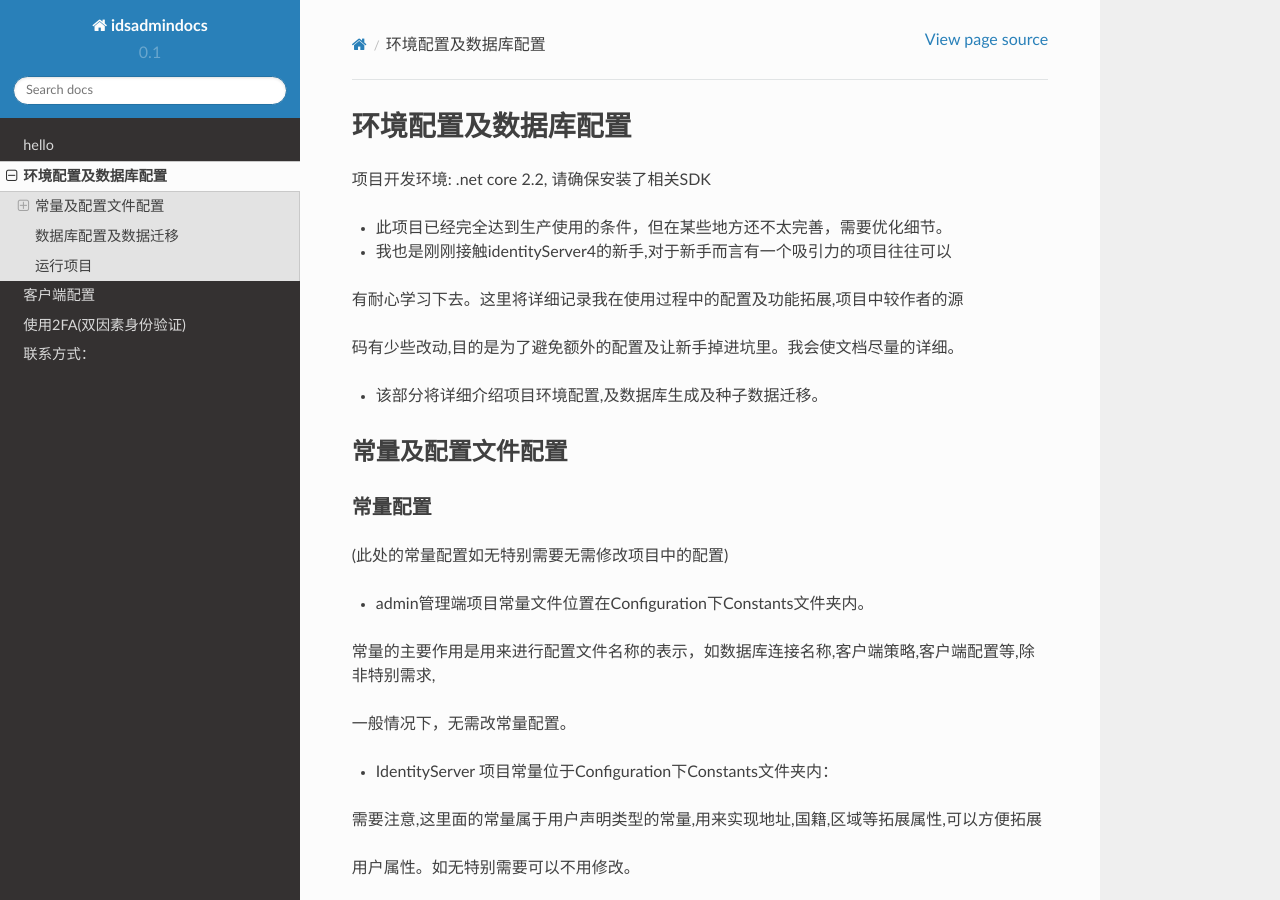
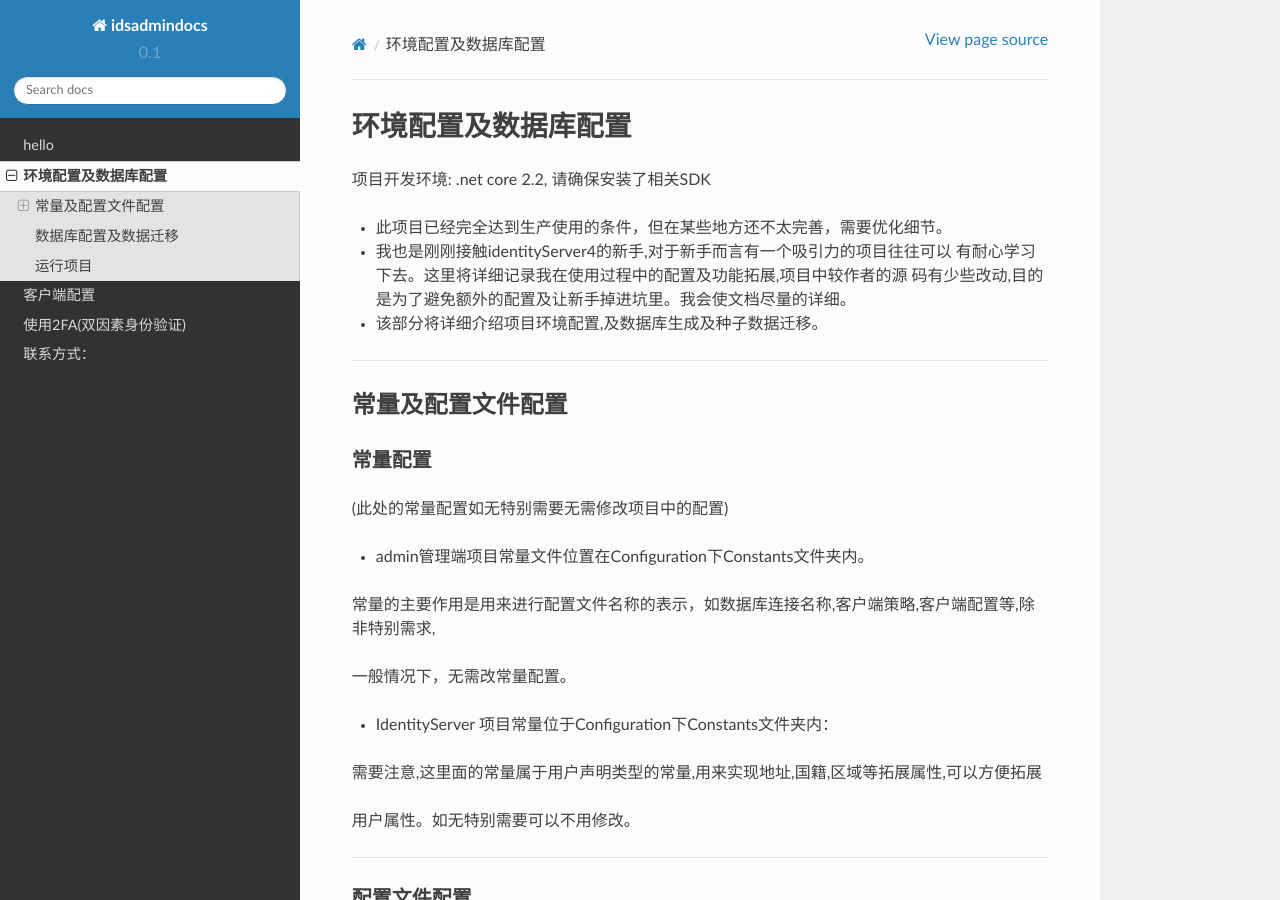
Before and after one commit to gnsilence/id4admindocs, a Sphinx documentation site: the page built from source/id4-01.md, in a window 1280 px wide and 900 px high. Built offline with Sphinx 7.4.7 and the Read the Docs theme 2.0.0, drawn with Linux system fonts in a browser that asks for light colours.

Commit message:
更改文档

```diff
--- a/source/id4-01.md
+++ b/source/id4-01.md
@@ -5,12 +5,12 @@
 * 此项目已经完全达到生产使用的条件，但在某些地方还不太完善，需要优化细节。
 
 * 我也是刚刚接触identityServer4的新手,对于新手而言有一个吸引力的项目往往可以
-
 有耐心学习下去。这里将详细记录我在使用过程中的配置及功能拓展,项目中较作者的源
-
 码有少些改动,目的是为了避免额外的配置及让新手掉进坑里。我会使文档尽量的详细。
 
 * 该部分将详细介绍项目环境配置,及数据库生成及种子数据迁移。
+
+--------------------------------
 
 ## 常量及配置文件配置
 
@@ -54,6 +54,8 @@
 这里配置管理端的客户端属性，包括服务端连接，跳转地址，作用域,密钥等，根据实际需要更改或按默认值。
 
 * Serilog(日志配置)这里面的配置根据实际需要设置
+
+-----------------------------------
 
 #### 服务端配置
 
@@ -128,7 +130,7 @@ Update-Database -context IdentityServerPersistedGrantDbContext
 
 * 数据库迁移
 
-> > 在资源管理器文件夹下，admin项目下,在地址栏输入cmd，打开控制台：
+>  在资源管理器文件夹下，admin项目下,在地址栏输入cmd，打开控制台：
 
 执行命令： dotnet run /seed
 
@@ -141,6 +143,6 @@ Update-Database -context IdentityServerPersistedGrantDbContext
 
 * 在项目解决方案根目录上，右键，设置启动项，选择多启动项，依次将identityServer, admin两个项目
 
-> > 设置为启动，并将identityserver移动到第一个启动项
+>  设置为启动，并将identityserver移动到第一个启动项
 
 * 设置完成后即可启动项目。
```
